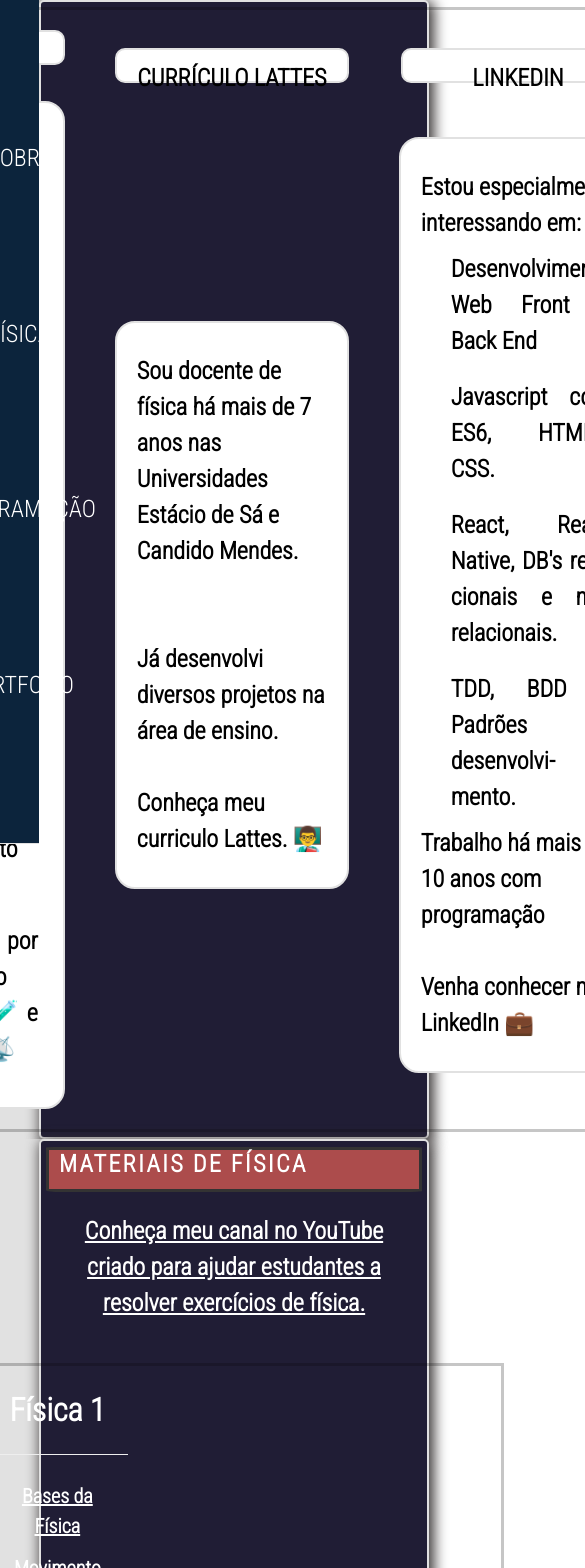
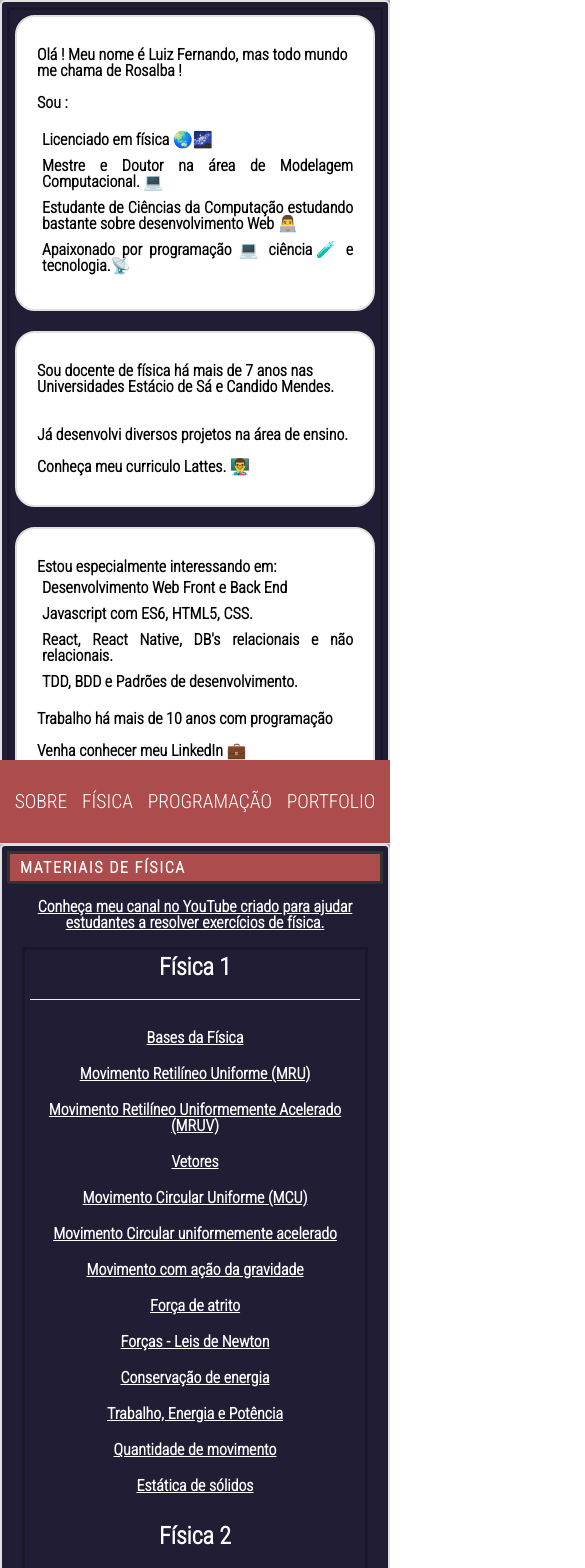
Before and after one commit to luizrosalba/react_hp, a React (Create React App) app in the folder hp-app/: page / in a window 390 px wide. Shown: the top 1568 px of the page, 585 px wide, since content can reach past the window. Built offline with nearby package versions, Linux system fonts and the light colour scheme.

Commit message:
acertei escalabilidade texto menu e do navegador de imagens

```diff
--- a/hp-app/src/App.css
+++ b/hp-app/src/App.css
@@ -39,10 +39,12 @@ h1, h2, h3, h4, h5, h6 {
   height: 100vh;
   width: 10vw;
   border-bottom: 1px solid #e1e1e1;
-  display: flex;
   justify-content: space-evenly;
   align-items: center;
+
+
 }
+
 
 
 .header {
@@ -52,6 +54,7 @@ h1, h2, h3, h4, h5, h6 {
   position: fixed;
   font-weight: bold;
   z-index: 100;
+
 }
 
 .header a{
@@ -62,7 +65,8 @@ h1, h2, h3, h4, h5, h6 {
   font-weight: 500;
   font-family: 'Roboto Condensed', sans-serif;
   color: #FFFFFF;
-  font-size: var(--headerSize);
+  font-size: 1.2vmax;
+
 }
 
 .container-corpo{
@@ -107,6 +111,10 @@ h1, h2, h3, h4, h5, h6 {
   text-align: justify;
   word-wrap: break-word;
 }
+p span {
+  display: block;
+}
+
 .reduce-container-height{
   height: 85vh;
 }
@@ -385,47 +393,88 @@ grid-template-columns: 1fr;
 
 */
 @media (max-width: 800px) {
-  .container-corpo {
-    display: block;
-    width: 100%;
-  }
-  .container-corpo div{
 
-    align-items: center;
-  }
+  body{
+    line-height: 1.0;
+    --headerSize: 100%;
+    --normalSize: 16px;
+    --normalWeight: 800;
+    --tituloFisica: 24px;
+    --normalFisica: 16px;
+    --lightWeight: 300;
 
-  .container-foto div{
-    display: flex;
-    flex-direction: column;
-    width: 60%;
-  }
-  .links a{
-    /* font-size: 16px; */
-    padding-top: 6px;
-    padding-bottom: 6px;
-  }
-
-  .texto_secao {
-    text-decoration: none;
-    /* font-size: 20px;   */
-    line-height: 1.2;
-    text-align: justify;
-    padding-bottom: 10px;
+    font-size: var(--normalSize);
+    font-weight: var(--normalWeight);
 
   }
 
-  .texto_secao a{
-    text-decoration: none;
-    /* font-size: 16px;   */
+  .container_header nav {
+    display: flex;
+    flex-direction: row;
+    height: 10vh;
+    width: 100vw;
+    justify-content: space-evenly;
+    align-items: center;
+    bottom: 0;
+    background-color: #ac4c4c;
+
   }
 
-  .Botao-Contato a{
-    padding: 10px;
-    /* font-size: 24px; */
-    text-decoration: none;
-    width: 60vw;
 
+  .header {
+    display: flex;
+    position: fixed;
   }
+
+  .header a{
+    font-size: 5.0vmin;
+  }
+  .container-corpo {
+    margin-left: 0;
+    width: 100vw;
+  }
+  .colunas-sobre{
+    display: grid;
+    grid-template-columns: 1fr;
+    grid-template-rows: 1fr;
+    grid-column-gap: 0px;
+    grid-row-gap: 20px;;
+    padding: 5px;
+  }
+
+  .colunas-fisica {
+    display: grid;
+    grid-template-columns: 1fr;
+    grid-template-rows: 1fr;
+    grid-column-gap: 0px;
+    grid-row-gap: 20px;;
+    padding: 5px;
+  }
+
+
+
+
+ .Botao-Contato{
+   display: none;
+ }
+
+ .colunas-sobre li{
+  margin-left: 0px;
+  padding: 5px;
+  list-style-type: none;
+
+  -webkit-hyphens: auto;
+  -moz-hyphens: auto;
+  -ms-hyphens: auto;
+  hyphens: auto;
+  text-align: justify;
+  word-wrap: break-word;
+}
+
+p span {
+  display: flex;
+}
+
 
 }
 
--- a/hp-app/src/pages/Grafico/index.js
+++ b/hp-app/src/pages/Grafico/index.js
@@ -11,11 +11,10 @@ import './styles.css';
 /// cara... o gráfico tem que ser filho do textarea
 
 const TextoEGrafico = () => {
-  console.log("Entrei");
   return (
 
     <div className="App-body">
-      <div className="container-corpo">
+       <div className="container-pagina-toda">
         {/* <div className="container-foto">
           <a href="https://github.com/luizrosalba?tab=repositories" target="_blank" rel="noopener noreferrer" >
             <img src={estatistica} heigth="120px" width="120px" alt='logo' className="photo" />
@@ -23,14 +22,13 @@ const TextoEGrafico = () => {
         </div> */}
         <div className="texto_secao">
           Gráficos e Estatística
-
         </div>
 
         <div className="title_page"> Digite seus dados   </div>
         <Texto >
         </Texto>
       </div>
-    </div>
+     </div>
 
   )
 }
--- a/hp-app/src/pages/Grafico/styles.css
+++ b/hp-app/src/pages/Grafico/styles.css
@@ -3,6 +3,22 @@
     margin: 0;
     box-sizing: border-box;
 
+  }
+
+  .container-pagina-toda{
+    border: 2px solid #e1e1e1;
+    align-items: top;
+    text-align: start;
+    width: 100vw;
+    min-height: 100vh;
+    height: fit-content;
+    padding: 5px;
+    border-radius: 5px;
+    background-color: white ;  /*corpo*/
+    box-shadow: 3px 3px 14px 2px #383434;
+    color:black;
+    /* z-index: 1; */
+    text-align: left;
   }
 
   .graph{
@@ -13,6 +29,15 @@
     border: 1px solid black ;
   }
 
+  .graph{
+    display: grid;
+    height: fit-content;
+    width:  inherit;
+    align-items: center;
+    border: 1px solid black ;
+  }
+
+
   div.PedidoDados{
     /* font-size: 1.5em; */
     display: flex;
@@ -22,6 +47,8 @@
     display: flex;
     align-items: center;
     text-align: center;
+    justify-content: center;
+    width: fit-content;
     border: 2px solid  red;
   }
 
--- a/hp-app/src/pages/Portfolio/index.js
+++ b/hp-app/src/pages/Portfolio/index.js
@@ -16,7 +16,7 @@ const Portfolio = () => {
     superLargeDesktop: {
       // the naming can be any, depends on you.
       breakpoint: { max: 4000, min: 3000 },
-      items: 1
+      items: 3
     },
     desktop: {
       breakpoint: { max: 3000, min: 1024 },
@@ -24,7 +24,7 @@ const Portfolio = () => {
     },
     tablet: {
       breakpoint: { max: 1024, min: 464 },
-      items: 1
+      items: 2
     },
     mobile: {
       breakpoint: { max: 464, min: 0 },
@@ -38,10 +38,14 @@ const Portfolio = () => {
   const getH = () => {
     return (parseInt(height));
   }
-  let mult = 0.25;
-  let W = mult * getW();
+  let mult=1.0;
+  let W = getW();
+  if (1024<=W) mult = 0.25;
+  if (464<W && W<1024) mult = 0.42;
+  W = mult * W;
   let H = mult * getH();
 
+ // console.log( "reposnive ", W,mult);
 //   <div className="container-foto">
 //   <a href="https://github.com/luizrosalba?tab=repositories" target="_blank" rel="noopener noreferrer" >
 //     <img src={codepen} heigth="140px" width="140px" alt='logo' className="photo-git" />
--- a/hp-app/src/pages/Sobre/index.js
+++ b/hp-app/src/pages/Sobre/index.js
@@ -23,9 +23,7 @@ const Home = () => {
 
                 <div className="cell">
                    Olá ! Meu nome é Luiz Fernando, mas todo mundo me chama de Rosalba !
-                  <br></br>
-                  <br></br>
-                  Sou :
+                  <p> <span>Sou :  </span></p>
                   <ul>
                     <li>Licenciado em física <span role="img" aria-labelledby="universo">🌏🌌</span>
                     </li>
@@ -54,10 +52,10 @@ const Home = () => {
                   Conheça meu curriculo Lattes. <span role="img" aria-labelledby="piscada">👨‍🏫</span>
                   </div>
 
-
                 </div>
                 <div className="cell">
-                  Estou especialmente interessando em:
+                 <div>Estou especialmente interessando em:  </div>
+
                   <ul>
                     <li>
                       Desenvolvimento Web Front e Back End
@@ -72,9 +70,7 @@ const Home = () => {
                       TDD, BDD e Padrões de desenvolvimento.
                     </li>
                   </ul>
-                    Trabalho há mais de 10 anos com programação
-                    <br></br>
-                    <br></br>
+                  <p> <span>  Trabalho há mais de 10 anos com programação  </span></p>
                     Venha conhecer meu LinkedIn  <span role="img" aria-labelledby="piscada">&#128188;</span>
 
 
```
Also changed, not shown: hp-app/src/pages/Grafico/Text.js (+18 -16 lines).
